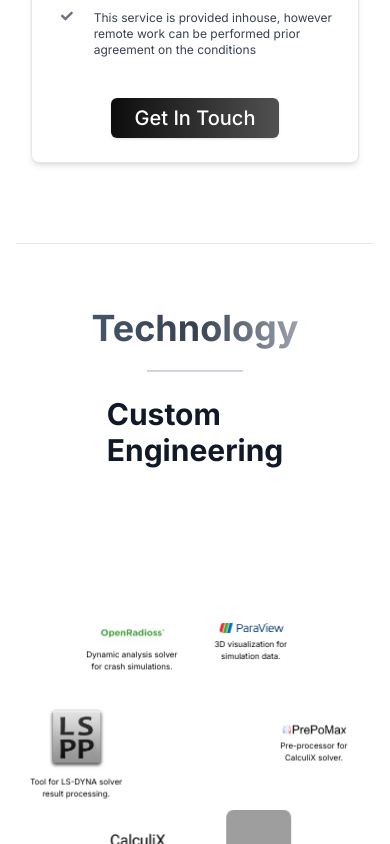
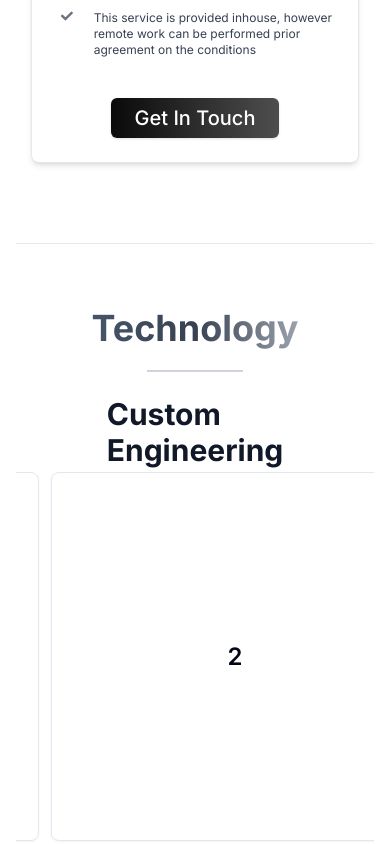
Before and after one commit to jparraporcar/prosimcae, a Next.js app: page / in a window 390 px wide. Shown: the part 2137-2981 px from the top of the page. Built offline with nearby package versions, Linux system fonts and the light colour scheme; grey boxes are pictures that could not be loaded.

Commit message:
added specific carousel for mobile, to be now tested in deployment

```diff
--- a/package.json
+++ b/package.json
@@ -22,6 +22,8 @@
     "class-variance-authority": "^0.7.0",
     "clsx": "^2.1.0",
     "date-fns": "^3.6.0",
+    "embla-carousel": "^8.5.1",
+    "embla-carousel-autoplay": "^8.5.1",
     "embla-carousel-react": "^8.3.0",
     "lucide-react": "^0.366.0",
     "next": "14.1.4",
--- a/src/app/page.tsx
+++ b/src/app/page.tsx
@@ -22,6 +22,7 @@ import { ContactDialogCustom } from "@/components/custom/contact-dialog-custom";
 import { ContactDialogOndemand } from "@/components/custom/contact-dialog-ondemand";
 import { ResumeUploadDialog } from "@/components/custom/resume-upload-dialog";
 import Footer from "@/components/custom/footer";
+import { CarouselWrapper } from "@/components/custom/client/carousel-wrapper";
 
 const Home: React.FC = () => {
   return (
@@ -67,7 +68,7 @@ const Home: React.FC = () => {
             {customEngineering.serviceName}
           </h2>
           <div>
-            <RotatingImageCarousel images={openImages} />
+            <CarouselWrapper images={openImages} />
           </div>
         </section>
         <section className="w-5/12 flex flex-col px-6 py-4 mt-2 bg-white dark:bg-gray-800 items-center">
@@ -75,7 +76,7 @@ const Home: React.FC = () => {
             {onDemandEngineering.serviceName}
           </h2>
           <div>
-            <RotatingImageCarousel images={comImages} />
+            <CarouselWrapper images={comImages} />
           </div>
         </section>
       </div>
--- /dev/null
+++ b/src/components/custom/carousel-mobile.tsx
@@ -0,0 +1,43 @@
+"use client";
+
+import * as React from "react";
+
+import { Card, CardContent } from "@/components/ui/card";
+import {
+  Carousel,
+  CarouselContent,
+  CarouselItem,
+  CarouselNext,
+  CarouselPrevious,
+} from "@/components/ui/carousel";
+import Autoplay from "embla-carousel-autoplay";
+import dynamic from "next/dynamic";
+
+export const CarouselMobile = () => {
+  return (
+    <Carousel
+      className="w-full max-w-sm"
+      plugins={[
+        Autoplay({
+          delay: 1000,
+        }) as any,
+      ]}
+    >
+      <CarouselContent className="-ml-1">
+        {Array.from({ length: 5 }).map((_, index) => (
+          <CarouselItem key={index} className="pl-1 md:basis-1/2 lg:basis-1/3">
+            <div className="p-1">
+              <Card>
+                <CardContent className="flex aspect-square items-center justify-center p-6">
+                  <span className="text-2xl font-semibold">{index + 1}</span>
+                </CardContent>
+              </Card>
+            </div>
+          </CarouselItem>
+        ))}
+      </CarouselContent>
+      <CarouselPrevious />
+      <CarouselNext />
+    </Carousel>
+  );
+};
--- /dev/null
+++ b/src/components/custom/client/carousel-wrapper.tsx
@@ -0,0 +1,34 @@
+"use client";
+
+import { useEffect, useState } from "react";
+import { CarouselMobile } from "../carousel-mobile";
+import { RotatingImageCarousel } from "./rotating-image-carousel";
+import { useMediaQuery } from "react-responsive";
+
+interface NavigationWrapperProps {
+  images: { src: string; alt: string; description: string }[];
+}
+
+export const CarouselWrapper: React.FC<NavigationWrapperProps> = (props) => {
+  const isSmall = useMediaQuery({ query: "(max-width: 767px)" });
+
+  const [isClient, setIsClient] = useState(false);
+
+  useEffect(() => {
+    setIsClient(true);
+  }, []);
+
+  if (!isClient) {
+    return null;
+  }
+
+  return (
+    <>
+      {isSmall ? (
+        <CarouselMobile />
+      ) : (
+        <RotatingImageCarousel images={props.images} />
+      )}
+    </>
+  );
+};
--- a/src/components/custom/client/rotating-image-carousel.tsx
+++ b/src/components/custom/client/rotating-image-carousel.tsx
@@ -3,7 +3,6 @@
 import { useEffect, useState } from "react";
 import Image from "next/image";
 import "./rotating-image-carousel.css";
-import { useMediaQuery } from "react-responsive";
 
 interface RotatingImageCarouselProps {
   images: { src: string; alt: string; description: string }[];
@@ -13,8 +12,7 @@ export const RotatingImageCarousel = ({
   images,
 }: RotatingImageCarouselProps) => {
   const [angle, setAngle] = useState(0);
-  const isSmallScreen = useMediaQuery({ query: "(max-width: 600px)" });
-  const radius = isSmallScreen ? 120 : 165; // Adjust radius based on design needs
+  const radius = 165; // Adjust radius based on design needs
 
   useEffect(() => {
     const interval = setInterval(() => {
@@ -43,15 +41,11 @@ export const RotatingImageCarousel = ({
               <Image
                 src={image.src}
                 alt={image.alt}
-                width={isSmallScreen ? 65 : 100}
-                height={isSmallScreen ? 65 : 100}
+                width={100}
+                height={100}
                 className="image"
               />
-              <p
-                className={isSmallScreen ? "description-small" : "description"}
-              >
-                {image.description}
-              </p>
+              <p className="description">{image.description}</p>
             </div>
           </div>
         );
```
Also changed, not shown: 1 other file (tests, documents, lock files or other folders).
